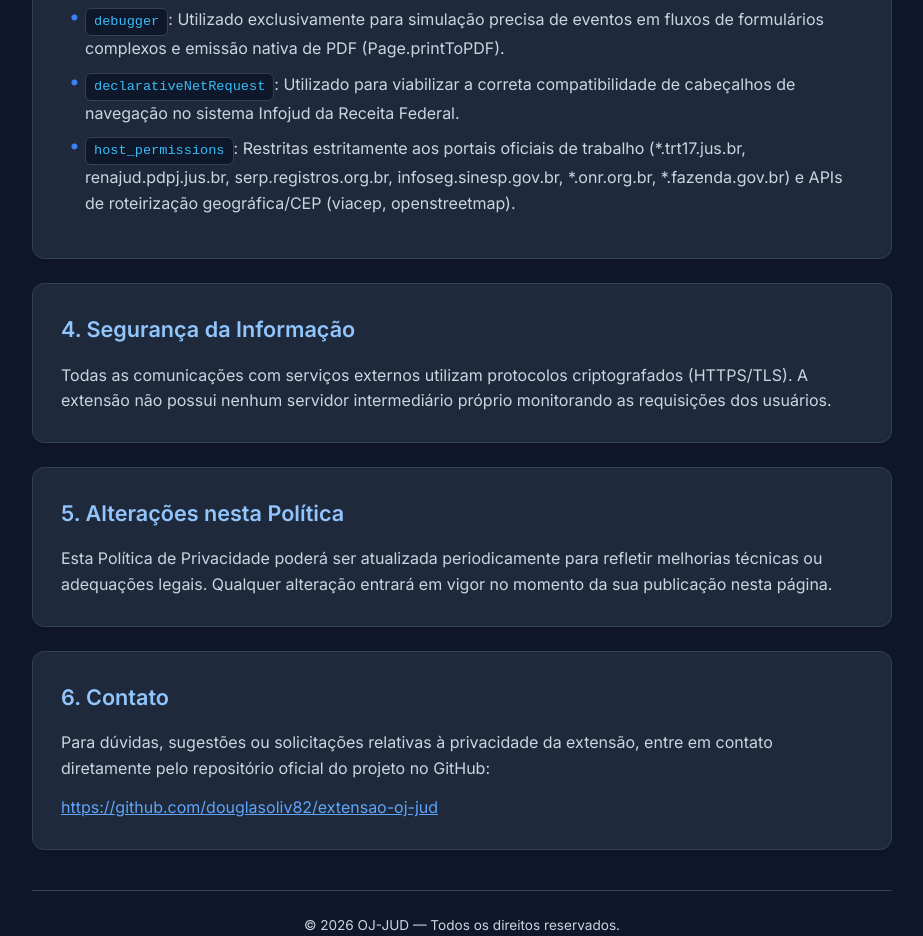
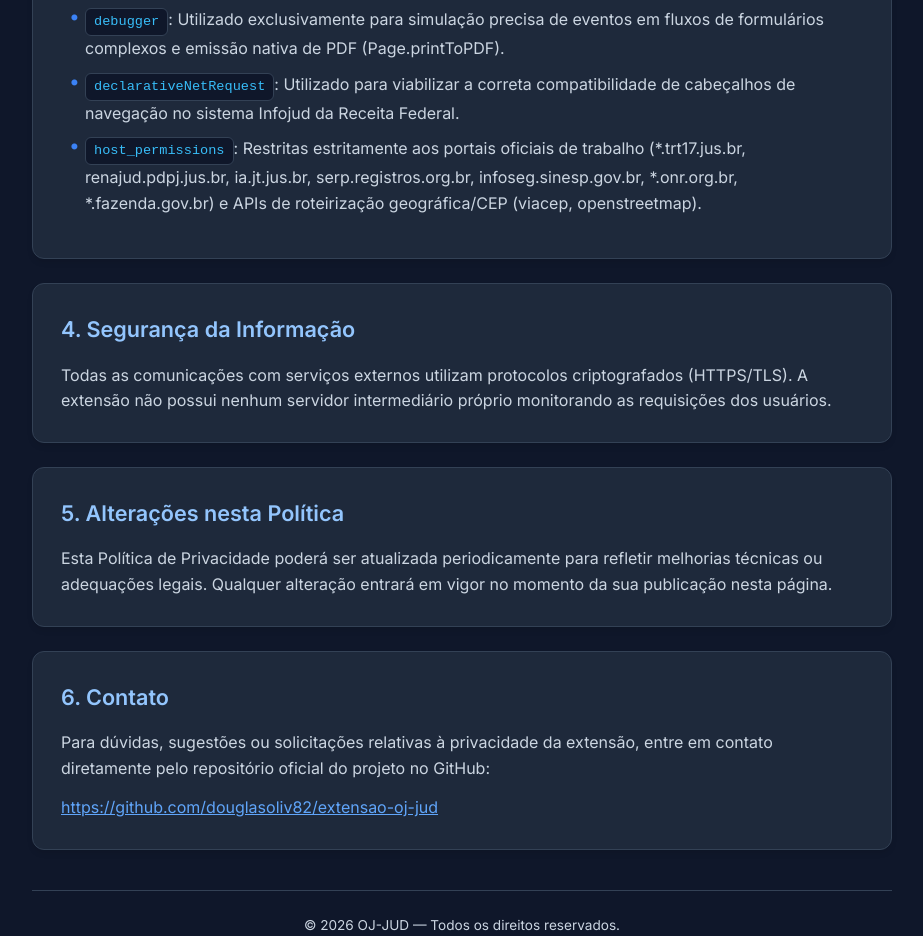
Before and after one commit to douglasoliv82/oj-jud-privacy, a plain HTML site: page index.html in a window 1280 px wide. Shown: the part 1521-2457 px from the top of the page, without its empty margins (178-1101 px from the left). Drawn offline with Linux system fonts and the light colour scheme.

Commit message:
docs: atualizar politica incluindo ia.jt.jus.br

```diff
--- a/index.html
+++ b/index.html
@@ -200,7 +200,7 @@
           <li><span class="badge">downloads</span>: Utilizado para descarregar certidões em formato PDF ou comprovantes emitidos durante as diligências.</li>
           <li><span class="badge">debugger</span>: Utilizado exclusivamente para simulação precisa de eventos em fluxos de formulários complexos e emissão nativa de PDF (Page.printToPDF).</li>
           <li><span class="badge">declarativeNetRequest</span>: Utilizado para viabilizar a correta compatibilidade de cabeçalhos de navegação no sistema Infojud da Receita Federal.</li>
-          <li><span class="badge">host_permissions</span>: Restritas estritamente aos portais oficiais de trabalho (*.trt17.jus.br, renajud.pdpj.jus.br, serp.registros.org.br, infoseg.sinesp.gov.br, *.onr.org.br, *.fazenda.gov.br) e APIs de roteirização geográfica/CEP (viacep, openstreetmap).</li>
+          <li><span class="badge">host_permissions</span>: Restritas estritamente aos portais oficiais de trabalho (*.trt17.jus.br, renajud.pdpj.jus.br, ia.jt.jus.br, serp.registros.org.br, infoseg.sinesp.gov.br, *.onr.org.br, *.fazenda.gov.br) e APIs de roteirização geográfica/CEP (viacep, openstreetmap).</li>
         </ul>
       </section>
 
```
